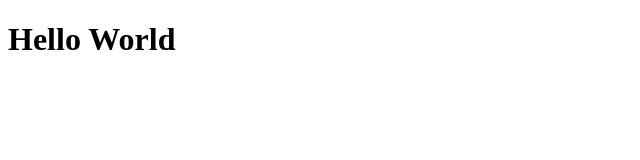
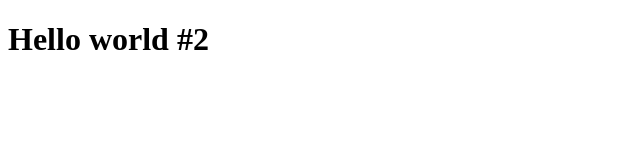
Before and after one commit to tagreff/git-assignment, a plain HTML site: page index.html in a window 1280 px wide. Shown: the whole page, without its empty margins (0-640 px from the left). Drawn offline with Linux system fonts and the light colour scheme.

Commit message:
deploy test commit #1

```diff
--- a/index.html
+++ b/index.html
@@ -1,6 +1,6 @@
 <!DOCTYPE html>
 <html>
 	<body>
-		<h1>Hello World</h1>
+		<h1>Hello world #2</h1>
 	</body>
 </html>
```
